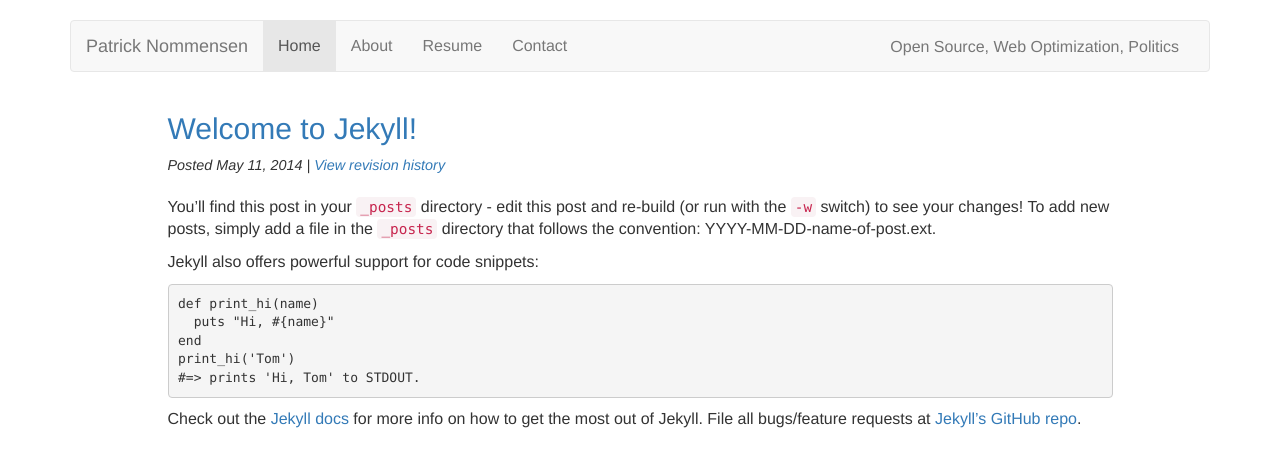
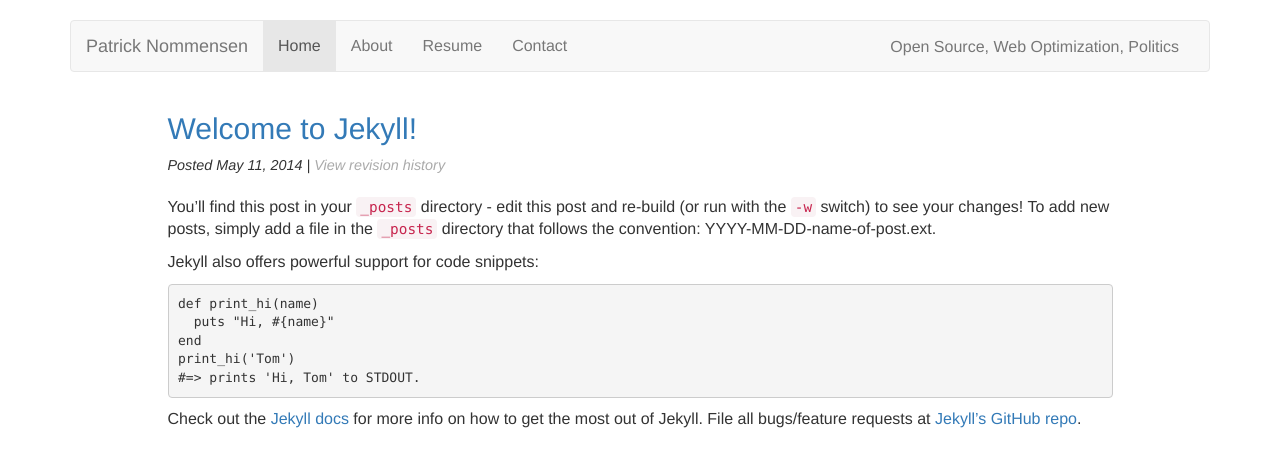
Before and after one commit to pnommensen/pnommensen.github.io, a Jekyll site: the page built from _posts/2014-05-11-welcome-to-jekyll.markdown, in a window 1280 px wide. Shown: the top 467 px of the page. Built offline with Jekyll 4.4.1, drawn with Linux system fonts in a browser that asks for light colours; nearby versions of some CDN libraries; comment, search, counter and statistics services are not loaded.

Commit message:
update color revision history

```diff
--- a/_includes/header.html
+++ b/_includes/header.html
@@ -34,6 +34,9 @@
 font-style: italic;
 font-size: 0.9em;
 }
+a.revision-history {
+color: #aaa;
+}
 </style>
 
 </head>
```
